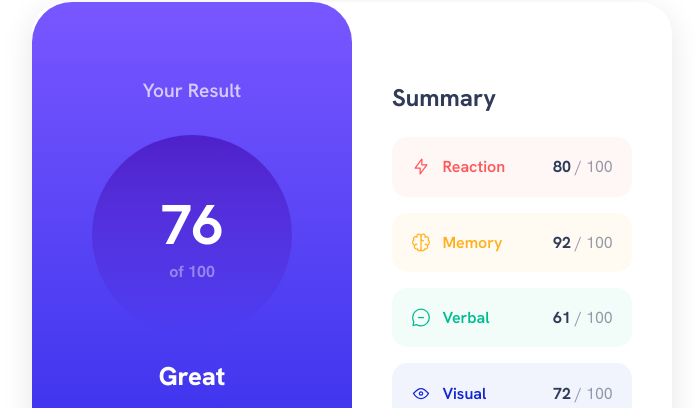
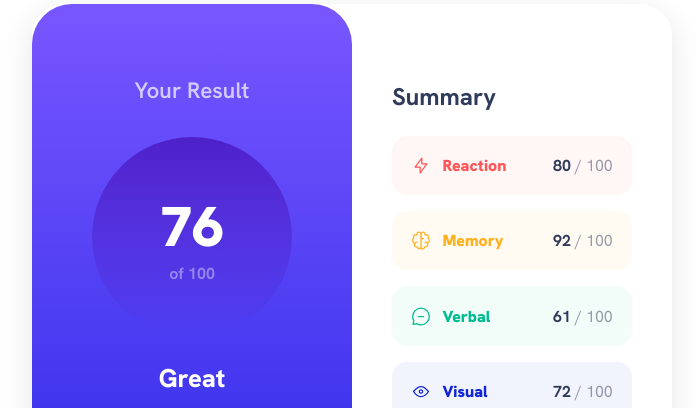
Before and after one commit to bajwacodes/result_summary_card, a plain HTML site: page index.html in a window 1280 px wide. Shown: the part 125-533 px from the top of the page, without its empty margins (288-984 px from the left). Drawn offline with Linux system fonts and the light colour scheme.

Commit message:
css file modified

```diff
--- a/styles.css
+++ b/styles.css
@@ -259,13 +259,17 @@ main{
     }
 
     .summary{
-        margin-top: 2.5rem;
+        margin-top: 2.3rem;
         font-size: 1.5rem;
     }
 
     .score-div{
         width: 200px;
         height: 200px;
+    }
+
+    .score{
+        font-weight: 900;
     }
 
     a{
@@ -277,8 +281,13 @@ main{
     }
 
     .result{
-        font-size: 1.2rem;
+        font-size: 1.4rem;
     }
+
+    .item-name{
+        font-weight: 900;
+    }
+
 
     /* main{
         display: grid;
```
